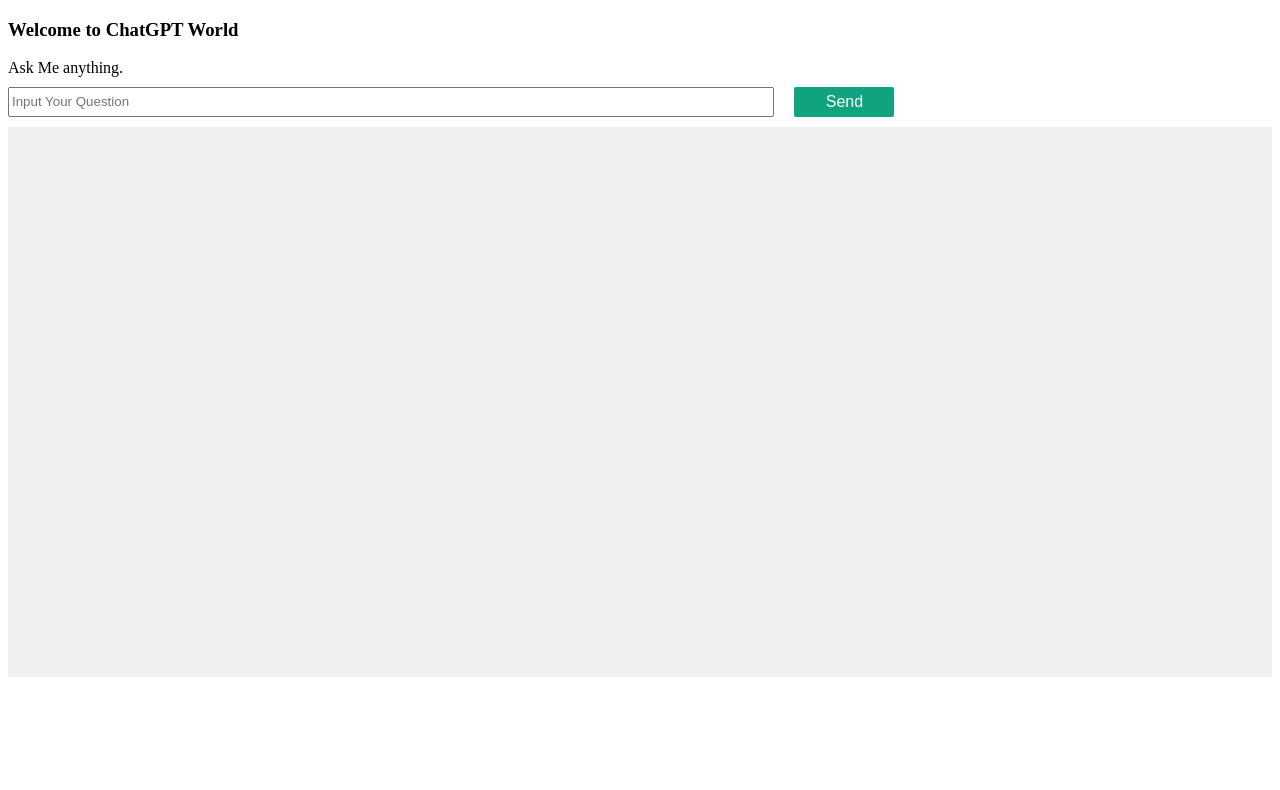
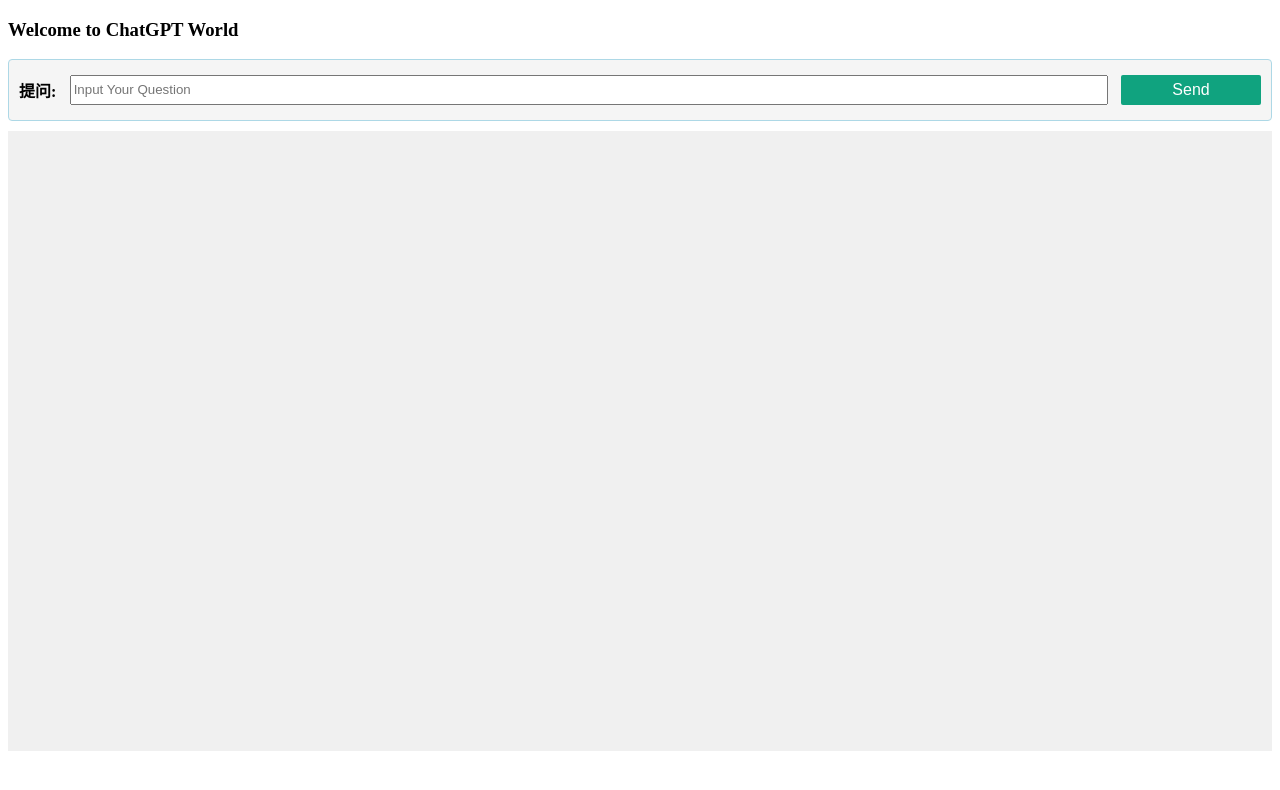
Before and after one commit to hotmanxp/electron-chatgpt, an Electron app: page index.html in a window 1280 px wide. Drawn offline with Linux system fonts and the light colour scheme.

Commit message:
update style

```diff
--- a/index.html
+++ b/index.html
@@ -12,13 +12,10 @@
   <body>
     <div class="header">
       <h3>Welcome to ChatGPT World</h3>
-      <div>
-        <span>Ask Me anything. </span>
-        <span id="loading"></span>
-      </div>
     </div>
 
     <div class="action-div">
+      <span class="tips">提问: </span>
       <input id="input-el" placeholder="Input Your Question" />
       <button id="ask-button">Send</button>
     </div>
--- a/styles.css
+++ b/styles.css
@@ -4,13 +4,20 @@
 
 .logContainer {
   /* background-color: #343541; */
-  min-height: calc(100vh - 250px);;
+  min-height: calc(100vh - 180px);
+}
+
+.tips {
+  font-weight: 600;
 }
 
 input {
-  width: 60%;
-  margin-right: 20px;
+  width: calc(100vw - 250px);
+  /* margin-left: 20px; */
+  /* margin-right: 20px; */
   line-height: 24px;
+  /* border-color: #bbf3ea; */
+  box-shadow: none;
 }
 
 input:focus {
@@ -22,7 +29,7 @@
 
 button {
   color: white;
-  width: 100px;
+  width: 140px;
   text-align: center;
   background-color: #10a37f;
   line-height: 24px;
@@ -35,13 +42,17 @@
 .action-div {
   display: flex;
   align-items: center;
-  justify-content: start;
+  justify-content: space-between;
   margin-top: 10px;
+  border: 1px solid lightblue;
+  padding: 15px 10px;
+  background-color: #f5f5f5;
+  border-radius: 4px;
 }
 
 .logContainer {
   margin-top: 10px;
-  max-height: calc(100vh - 150px);
+  max-height: calc(100vh - 110px);
   padding: 0 10px;
   overflow-y: auto;
 }
```
